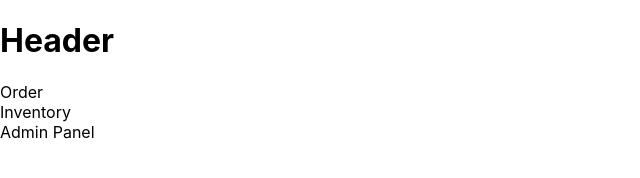
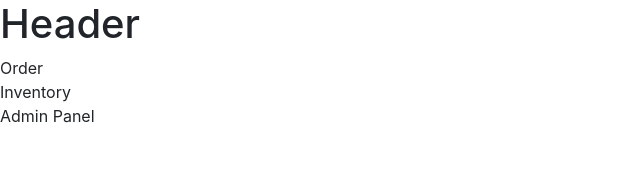
Before and after one commit to MichalHondowicz/react-redux-sandbox, a React app: page public/index.html in a window 1280 px wide. Shown: the whole page, without its empty margins (0-640 px from the left). Built offline with nearby package versions, Linux system fonts and the light colour scheme.

Commit message:
Bootstrap added to index.html

```diff
--- a/public/index.html
+++ b/public/index.html
@@ -19,7 +19,7 @@
       work correctly both with client-side routing and a non-root public URL.
       Learn how to configure a non-root public URL by running `npm run build`.
     -->
-    <link rel="https://stackpath.bootstrapcdn.com/bootstrap/4.3.1/css/bootstrap.min.css"/>
+    <link rel="stylesheet" href="https://stackpath.bootstrapcdn.com/bootstrap/4.3.1/css/bootstrap.min.css"/>
     <title>React App</title>
 </head>
 <body>
```
